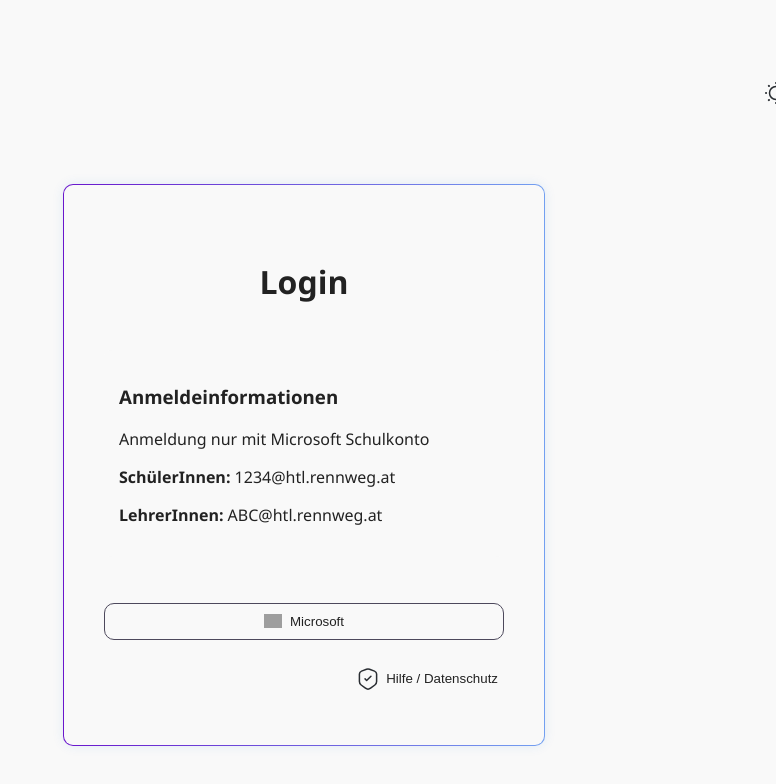
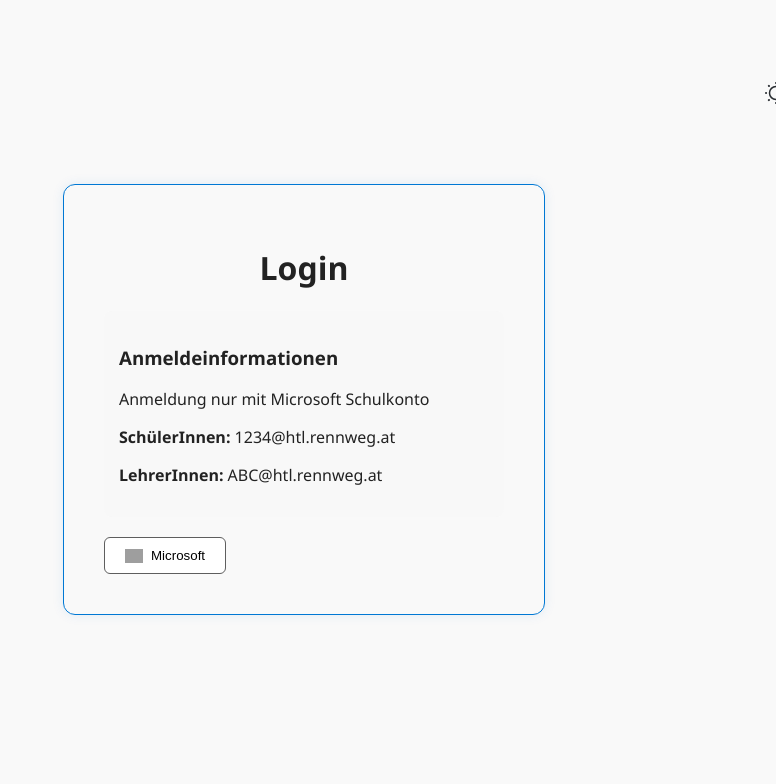
Before and after one commit to LeonE06/TransparentGrading, a Vue app in the folder frontend/: page /login in a window 1280 px wide. Shown: the top 784 px of the page, without its empty margins (504-1280 px from the left). Built offline with nearby package versions, Linux system fonts and the light colour scheme; no server answers; grey boxes are pictures that could not be loaded.

Commit message:
lehrer routes for schueler

```diff
--- a/frontend/src/views/LoginView.vue
+++ b/frontend/src/views/LoginView.vue
@@ -10,20 +10,12 @@
     </div>
 
     <button class="ms-btn" @click="loginMicrosoft">
-      <img src="https://upload.wikimedia.org/wikipedia/commons/4/44/Microsoft_logo.svg" width="18"
-        alt="Microsoft Logo" />
+      <img
+        src="https://upload.wikimedia.org/wikipedia/commons/4/44/Microsoft_logo.svg"
+        width="18"
+        alt="Microsoft Logo"
+      />
       <span>Microsoft</span>
-    </button>
-    <button class="btn create-btn" @click="downloadPDF">
-      <svg width="24" height="24" viewBox="0 0 24 24" fill="none" xmlns="http://www.w3.org/2000/svg">
-        <path
-          d="M10.49 2.23006L5.5 4.11006C4.35 4.54006 3.41 5.90006 3.41 7.12006V14.5501C3.41 15.7301 4.19 17.2801 5.14 17.9901L9.44 21.2001C10.85 22.2601 13.17 22.2601 14.58 21.2001L18.88 17.9901C19.83 17.2801 20.61 15.7301 20.61 14.5501V7.12006C20.61 5.89006 19.67 4.53006 18.52 4.10006L13.53 2.23006C12.68 1.92006 11.32 1.92006 10.49 2.23006Z"
-          stroke="var(--icon-color)" stroke-width="1.5" stroke-linecap="round" stroke-linejoin="round" />
-        <path d="M9.04999 11.8701L10.66 13.4801L14.96 9.18005" stroke="var(--icon-color)" stroke-width="1.5"
-          stroke-linecap="round" stroke-linejoin="round" />
-      </svg>
-
-      Hilfe / Datenschutz
     </button>
   </div>
 </template>
@@ -50,7 +42,7 @@ onMounted(() => {
     } else if (role === "Lehrer") {
       router.push("/admin/klassen");
     }
-  } catch (e) {
+  } catch(e) {
     // Ungültiger Token -> sauber ausloggen
     localStorage.removeItem("token");
   }
@@ -59,63 +51,22 @@ onMounted(() => {
 function loginMicrosoft() {
   window.location.href = "https://transparentgrading.onrender.com/microsoft";
 }
-
-function downloadPDF() {
-  const url = '/TransparentGrading_Datenschutzkonzept_v1.0.pdf'
-  const a = document.createElement('a')
-  a.href = url
-  a.download = 'TransparentGrading_Datenschutzkonzept_v1.0.pdf'
-  document.body.appendChild(a)
-  a.click()
-  a.remove()
-}
 </script>
 
 <style scoped>
-.create-btn {
-  background-color: var(--first-background-color);
-  border: none;
-  cursor: pointer;
-  color: var(--text);
-  display: flex;
-  flex-direction: row;
-  justify-content: flex-end;
-  align-items: center;
-  transition: 0.2s;
-}
-
-.create-btn:hover {
-  transform: scale(1.02);
-}
-
-svg {
-      margin-right: 6px;
-}
-
-span {
-  color: var(--text)
-}
-
 .login-container {
   max-width: 400px;
   margin: 60px auto;
   text-align: center;
   padding: 40px;
-  background:
-    linear-gradient(var(--first-background-color) 0 0) padding-box,
-    linear-gradient(to right, var(--primary), var(--secondary)) border-box;
-  border: 1.5px solid transparent;
-  border-radius: 10px;
+  border: 1px solid #0078d4;
+  border-radius: 12px;
   box-shadow: 0 0 12px rgba(0, 120, 212, 0.1);
   font-family: "Segoe UI", sans-serif;
-  display: flex;
-  flex-direction: column;
-  justify-content: space-around;
-  height: 60vh;
 }
 
 .info-box {
-  background: var(--first-background-color);
+  background: #f8f8f8;
   padding: 15px;
   border-radius: 8px;
   margin-bottom: 20px;
@@ -127,9 +78,9 @@ span {
   align-items: center;
   justify-content: center;
   gap: 8px;
-  background: var(--first-background-color);
-  border: 1.5px solid var(--aczent-color);
-  border-radius: 10px;
+  background: white;
+  border: 1px solid #5e5e5e;
+  border-radius: 6px;
   padding: 10px 20px;
   cursor: pointer;
   font-weight: 500;
@@ -137,11 +88,8 @@ span {
 }
 
 .ms-btn:hover {
-  background:
-    linear-gradient(var(--first-background-color) 0 0) padding-box,
-    linear-gradient(to right, var(--primary), var(--secondary)) border-box;
-  border: 1.5px solid transparent;
-  border-radius: 10px;
+  border-color: #0078d4;
+  color: #0078d4;
   transform: scale(1.02);
 }
 </style>
--- a/frontend/src/views/LogoutView.vue
+++ b/frontend/src/views/LogoutView.vue
@@ -1,11 +1,14 @@
 <script setup>
-// JWT entfernen
 localStorage.removeItem("token");
 document.cookie = "auth_token=; Path=/; Max-Age=0; SameSite=None; Secure";
 
-// Automatischer Microsoft Logout + Redirect zur Login-Seite
-const redirectUri = encodeURIComponent("https://transparent-grading-flax.vercel.app/login");
-window.location.href = `https://login.microsoftonline.com/logout.srf?post_logout_redirect_uri=${redirectUri}`;
+const redirectUri = encodeURIComponent(
+  "https://transparent-grading-flax.vercel.app/login"
+);
+
+window.location.href =
+  `https://login.microsoftonline.com/common/oauth2/v2.0/logout` +
+  `?post_logout_redirect_uri=${redirectUri}`;
 </script>
 
 <template>
```
